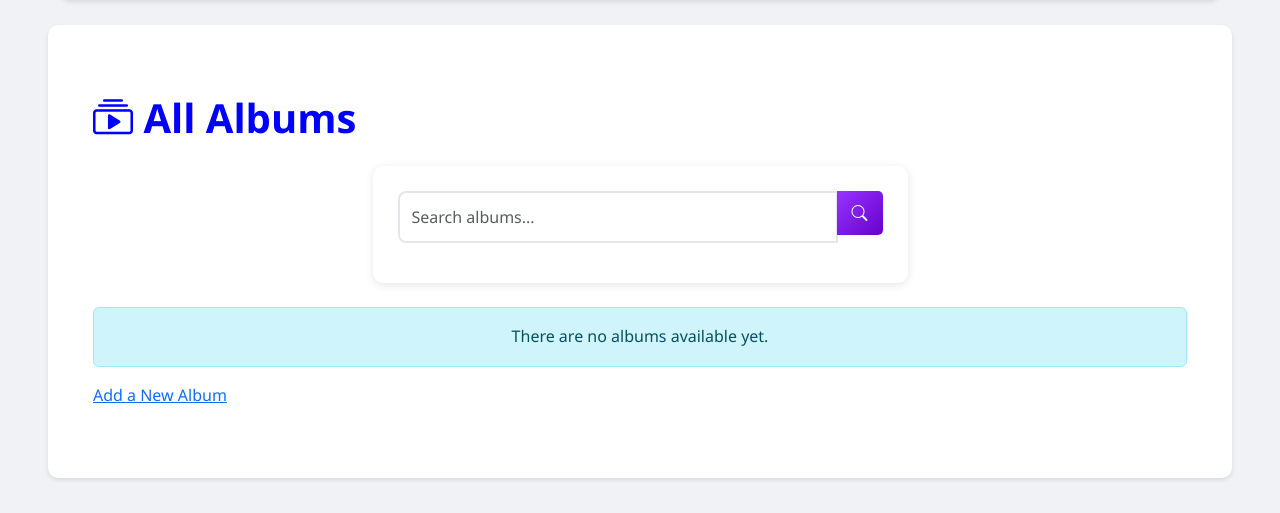
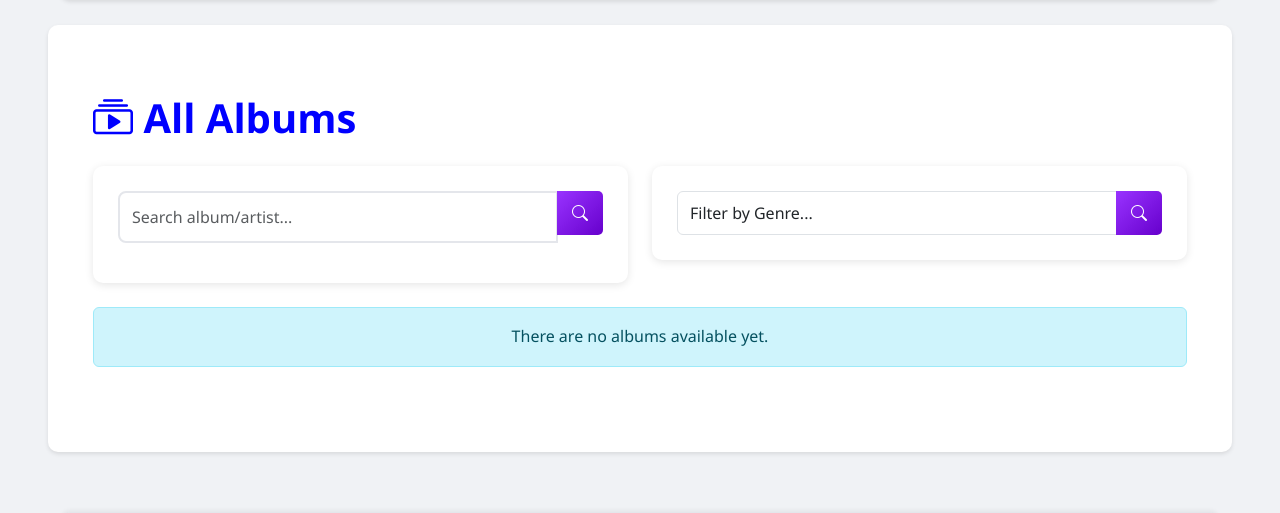
Before and after one commit to mahid-khan/DiscMonkey, a Django app: page /all_albums/ in a window 1280 px wide. Shown: the part 104-617 px from the top of the page. Run offline with Django 3.2, Linux system fonts and the light colour scheme; data that the repository does not hold is empty; some libraries are stand-ins or nearby versions.

Commit message:
Added genre filter to all albums

```diff
--- a/rango/forms.py
+++ b/rango/forms.py
@@ -40,3 +40,6 @@ class AlbumForm(forms.ModelForm):
     class Meta:
         model = Album
         fields = ('albumName', 'artist', 'releaseDate', 'albumCover')
+
+class GenreFilterForm(forms.Form):
+    genre = forms.ModelChoiceField(queryset=Genre.objects.all(), required=False, label="Genre")
--- a/rango/views.py
+++ b/rango/views.py
@@ -34,17 +34,24 @@ def add_category(request):
 
 def all_albums(request):
     query = request.GET.get('q', '')  # Get the search query from the URL
+    genre_filter = request.GET.get('genre', '')
+
+    albums = Album.objects.all()
 
     if query:
         # Filter albums by name or artist (case-insensitive)
-        albums = Album.objects.filter(albumName__icontains=query) | Album.objects.filter(artist__icontains=query)
-    else:
-        # Get all albums if no query is provided
-        albums = Album.objects.order_by('albumName')
+        albums = albums.filter(albumName__icontains=query) | Album.objects.filter(artist__icontains=query)
+
+    if genre_filter:
+        albums = albums.filter(genre_id=genre_filter)
+
+    genres = Genre.objects.all()
 
     context_dict = {
         'albums': albums,
         'query': query,
+        'genres': genres,
+        'genre_filter': genre_filter
     }
 
     return render(request, 'rango/all_albums.html', context=context_dict)
--- a/templates/rango/all_albums.html
+++ b/templates/rango/all_albums.html
@@ -7,11 +7,28 @@
 <div class="container my-4">
   <h1 class="mb-4"><i class="bi bi-collection-play"></i> All Albums</h1>
 
-  <!-- Search Box Section -->
   <div class="row mb-4">
-    <div class="col-md-6 offset-md-3">
+    <!-- Search Box Section -->
+    <div class="col-md-6">
       <form action="{% url 'rango:all_albums' %}" method="GET" class="input-group">
-        <input type="text" name="q" class="form-control" placeholder="Search albums..." value="{{ query }}">
+        <input type="text" name="q" class="form-control" placeholder="Search album/artist..." value="{{ query }}">
+        <div class="input-group-append">
+          <button type="submit" class="search-btn btn btn-secondary">
+            <i class="bi bi-search"></i>
+          </button>
+        </div>
+      </form>
+    </div>
+
+    <!-- Genre Filter Section -->
+    <div class="col-md-6">
+      <form action="{% url 'rango:all_albums' %}" method="GET" class="input-group">
+        <select name="genre" class="form-control">
+          <option value="">Filter by Genre...</option>
+          {% for genre in genres %}
+            <option value="{{ genre.id }}" {% if genre.id == genre_filter %}selected{% endif %}>{{ genre.genreName }}</option>
+          {% endfor %}
+        </select>
         <div class="input-group-append">
           <button type="submit" class="search-btn btn btn-secondary">
             <i class="bi bi-search"></i>
@@ -20,6 +37,14 @@
       </form>
     </div>
   </div>
+
+
+  {% if user.is_authenticated %}
+    <a href="{% url 'rango:add_album' %}" class="add-album-btn" style="display: block; text-align: center; margin: 0 auto;">
+        <i class="bi bi-plus-lg"></i>
+        Add New Album
+    </a>
+  {% endif %}
 
   {% if albums %}
     <div class="list-group">
@@ -82,7 +107,9 @@
   {% else %}
     <div class="alert alert-info text-center">There are no albums available yet.</div>
   {% endif %}
-  <a href="{% url 'rango:add_album' %}">Add a New Album</a>
+
+
+
 </div>
 {% csrf_token %}
 {% endblock %}
```
